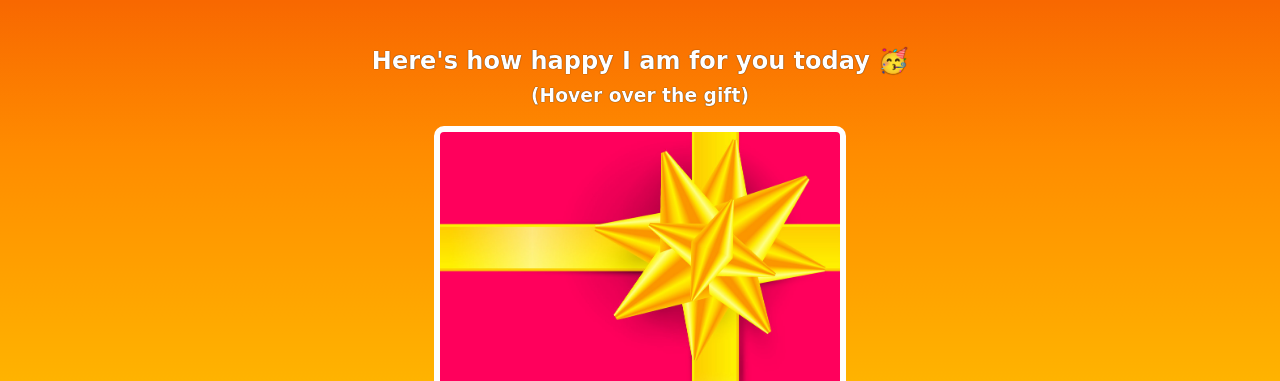
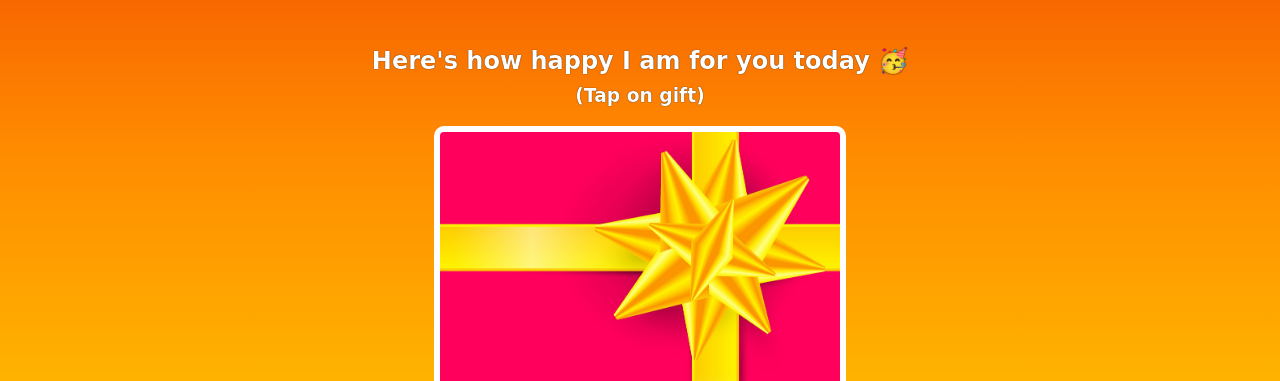
Before and after one commit to nihal1434/Birthday, a plain HTML site: page index.html in a window 1280 px wide. Shown: the part 419-800 px from the top of the page. Drawn offline with Linux system fonts and the light colour scheme; a web font is replaced by a local one.

Commit message:
Update index.html

```diff
--- a/index.html
+++ b/index.html
@@ -15,7 +15,7 @@
 
         <div class="gift-section">
             <h2 class="gift-title">Here's how happy I am for you today 🥳</h2>
-            <h3 class="gift-hint">(Hover over the gift)</h3>
+            <h3 class="gift-hint">(Tap on gift)</h3>
             <div class="gift-img" id="gift-img-happy"></div>
         </div>
 
```
